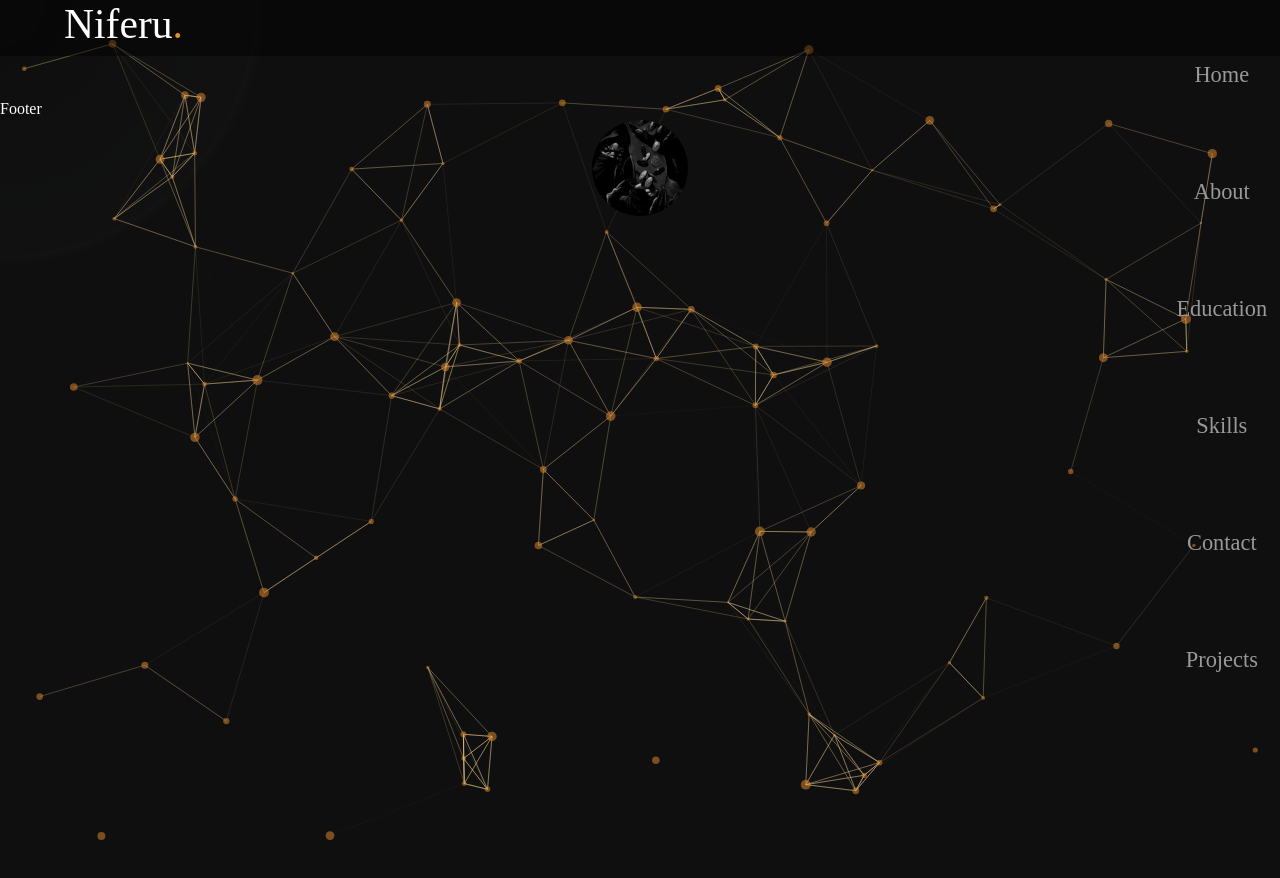
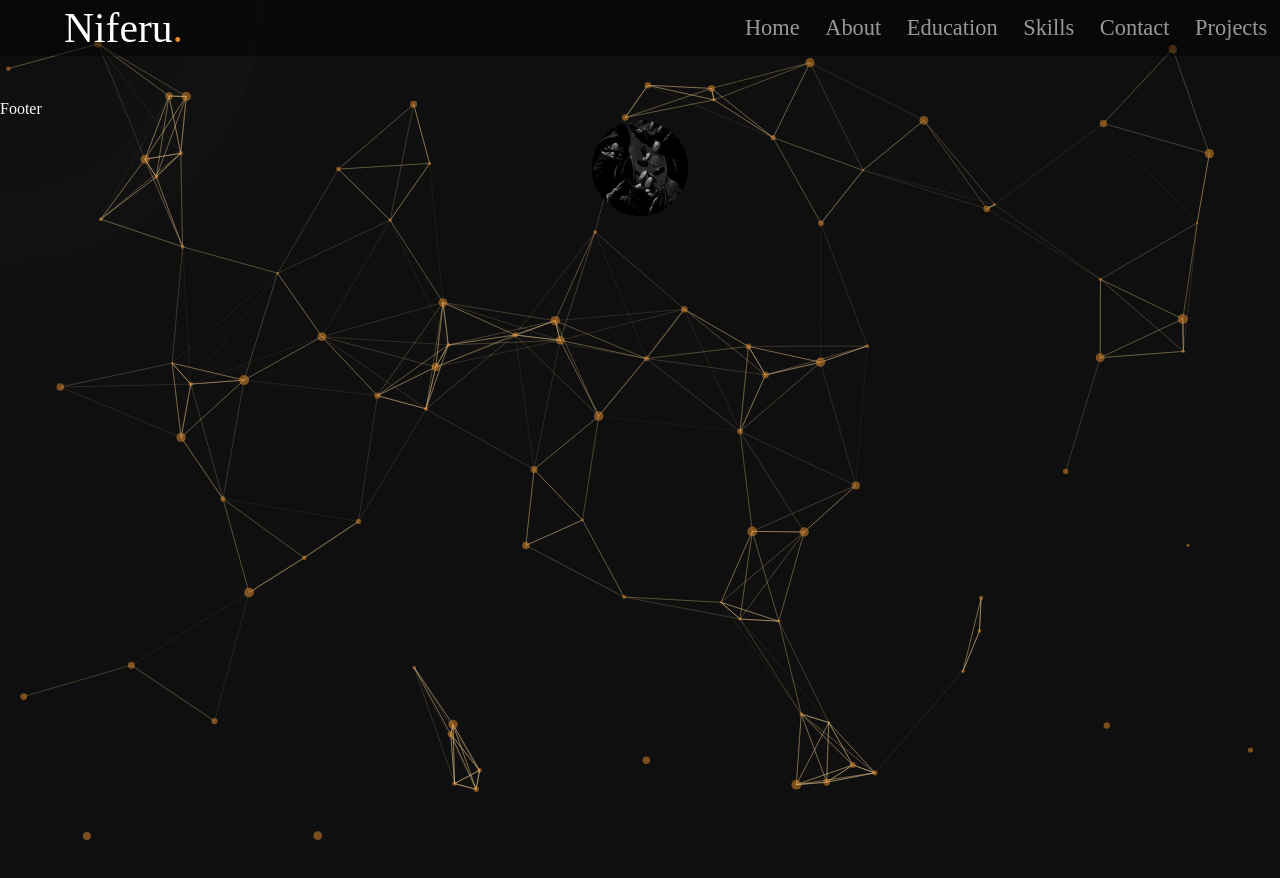
Before and after one commit to Nlferu/niferu-portfolio-website, a Next.js app: page / in a window 1280 px wide. Shown: the top 878 px of the page. Built offline with nearby package versions, Linux system fonts and the light colour scheme.

Commit message:
format fixes

```diff
--- a/components/header.js
+++ b/components/header.js
@@ -9,21 +9,19 @@ export default function Header() {
     return (
         <header className={header.header}>
             <motion.div className={header.motion} initial={{ y: -100, opacity: 0 }} animate={{ y: 0, opacity: 1 }}>
-                <Link className={header.title} href="/">
-                    Niferu <span className={header.dot}>.</span>
-                </Link>
-            </motion.div>
-            <nav className={header.nav}>
-                <ul className={header.ul}>
+                <nav className={header.nav}>
+                    <Link className={header.title} href="/">
+                        Niferu <span className={header.dot}>.</span>
+                    </Link>
                     {links.map((link) => (
-                        <motion.li key={link.hash} className={header.li}>
+                        <li key={link.hash} className={header.li}>
                             <Link className={header.underline} href={link.hash}>
                                 {link.name}{" "}
                             </Link>
-                        </motion.li>
+                        </li>
                     ))}
-                </ul>
-            </nav>
+                </nav>
+            </motion.div>
         </header>
     )
 }
--- a/styles/header.module.css
+++ b/styles/header.module.css
@@ -4,15 +4,17 @@
 }
 
 .title {
-    position: relative;
+    display: flex;
+    margin-right: auto;
     margin-left: 5dvw;
     text-decoration: none;
     color: white;
     font-size: clamp(2rem, 1rem + 2dvw, 7rem); /** Setting (min, step, max) font size while changing screen resolution */
+    height: 100%;
+    align-items: center;
 }
 
 .dot {
-    position: absolute;
     color: #e68e2e;
 }
 
@@ -28,20 +30,19 @@
 .nav {
     display: flex;
     position: fixed;
-    /* align-items: center; */
+    align-items: center;
     justify-content: flex-end;
     width: 100%;
-}
+    height: 100%;
+    flex-wrap: wrap;
 
-.ul {
+    @media (max-width: 768px) {
+        justify-content: space-between; /* Spread items apart on smaller screens */
+    }
 }
 
 .li {
     display: flex;
-    position: relative;
-    justify-content: center;
-    align-items: center;
-    height: 75%;
 }
 
 .underline {
--- a/styles/particles.module.css
+++ b/styles/particles.module.css
@@ -1,7 +1,8 @@
 .format {
     position: absolute;
-    width: 99%;
+    width: 100%;
     height: 100%;
     top: 3.1vw;
+    left: 0;
     transform: translateZ(0px);
 }
```
